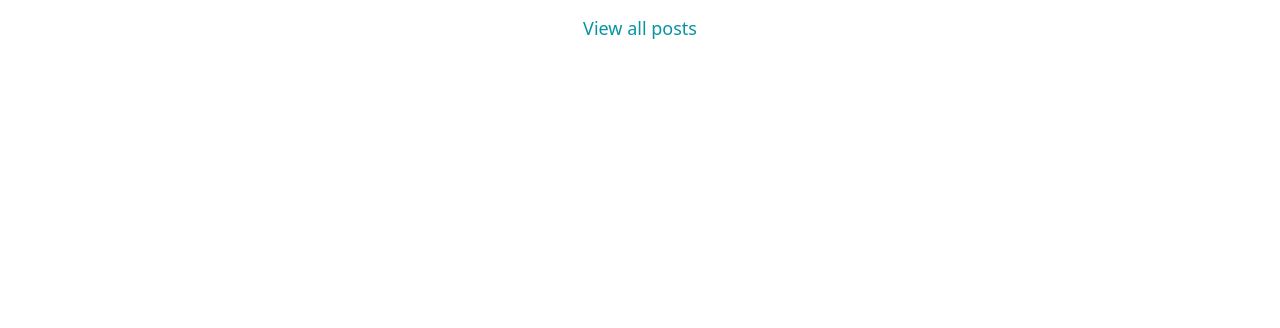
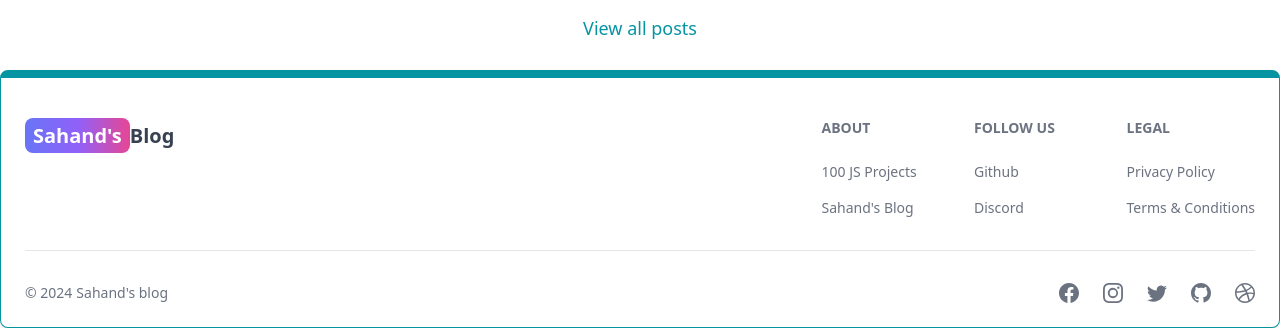
Before and after one commit to Arpine-M/next-blog, a Next.js app: page / in a window 1280 px wide. Shown: the part 1004-1332 px from the top of the page. Before the commit the page ends 1074 px from the top, so only its background shows below. Built offline with nearby package versions, Linux system fonts and the light colour scheme; no server answers.

Commit message:
adding about, projects and footer pages

```diff
--- /dev/null
+++ b/src/app/about/page.jsx
@@ -0,0 +1,48 @@
+export default function About() {
+    return (
+      <div className='min-h-screen flex items-center justify-center'>
+        <div className='max-w-2xl mx-auto p-3 text-center'>
+          <div>
+            <h1 className='text-3xl font font-semibold text-center my-7'>
+              About Sahand&apos;s Blog
+            </h1>
+            <div className='text-md text-gray-500 flex flex-col gap-6'>
+              <p>
+                Welcome to Sahand&apos;s Blog! Created by Sahand Ghavidel, this blog
+                serves as a personal platform to share his insights and ideas with
+                the world. Sahand is an enthusiastic developer who enjoys writing
+                about technology, coding, and a variety of related topics.
+              </p>
+
+              <p>
+                On this blog, you&apos;ll discover weekly articles and tutorials
+                covering a range of topics including web development, software
+                engineering, and programming languages. Sahand is continually
+                learning and exploring new technologies, so make sure to visit
+                frequently for the latest updates!
+              </p>
+
+              <p>
+                This website is created using Next.js and{' '}
+                <a
+                  href='https://go.clerk.com/fgJHKlt'
+                  target='_blank'
+                  className='text-teal-500 hover:underline'
+                >
+                  Clerk
+                </a>
+                .
+              </p>
+
+              <p>
+                We invite you to comment on our posts and interact with other
+                readers. You can like and reply to others&apos; comments as well. We
+                believe that a community of learners can support each other&apos;s
+                growth and development.
+              </p>
+            </div>
+          </div>
+        </div>
+      </div>
+    );
+  }
--- /dev/null
+++ b/src/app/components/Footer.jsx
@@ -0,0 +1,93 @@
+'use client'
+
+import React from 'react'
+
+import { Footer } from 'flowbite-react';
+import Link from 'next/link';
+import {
+  BsFacebook,
+  BsInstagram,
+  BsTwitter,
+  BsGithub,
+  BsDribbble,
+} from 'react-icons/bs';
+export default function FooterCom() {
+  return (
+    <Footer container className='border border-t-8 border-teal-500'>
+      <div className='w-full max-w-7xl mx-auto'>
+        <div className='grid w-full justify-between sm:flex md:grid-cols-1'>
+          <div className='mt-5'>
+            <Link
+              href='/'
+              className='self-center whitespace-nowrap text-lg sm:text-xl font-semibold dark:text-white'
+            >
+              <span className='px-2 py-1 bg-gradient-to-r from-indigo-500 via-purple-500 to-pink-500 rounded-lg text-white'>
+                Sahand&apos;s
+              </span>
+              Blog
+            </Link>
+          </div>
+          <div className='grid grid-cols-2 gap-8 mt-4 sm:grid-cols-3 sm:gap-6'>
+            <div>
+              <Footer.Title title='About' />
+              <Footer.LinkGroup col>
+                <Footer.Link
+                  href='https://www.100jsprojects.com'
+                  target='_blank'
+                  rel='noopener noreferrer'
+                >
+                  100 JS Projects
+                </Footer.Link>
+                <Footer.Link
+                  href='/about'
+                  target='_blank'
+                  rel='noopener noreferrer'
+                >
+                  Sahand&apos;s Blog
+                </Footer.Link>
+              </Footer.LinkGroup>
+            </div>
+            <div>
+              <Footer.Title title='Follow us' />
+              <Footer.LinkGroup col>
+                <Footer.Link
+                  href='https://www.github.com/sahandghavidel'
+                  target='_blank'
+                  rel='noopener noreferrer'
+                >
+                  Github
+                </Footer.Link>
+                <Footer.Link href='#'>Discord</Footer.Link>
+              </Footer.LinkGroup>
+            </div>
+            <div>
+              <Footer.Title title='Legal' />
+              <Footer.LinkGroup col>
+                <Footer.Link href='#'>Privacy Policy</Footer.Link>
+                <Footer.Link href='#'>Terms &amp; Conditions</Footer.Link>
+              </Footer.LinkGroup>
+            </div>
+          </div>
+        </div>
+        <Footer.Divider />
+        <div className='w-full sm:flex sm:items-center sm:justify-between'>
+          <Footer.Copyright
+            href='#'
+            by="Sahand's blog"
+            year={new Date().getFullYear()}
+          />
+          <div className='flex gap-6 sm:mt-0 mt-4 sm:justify-center'>
+            <Footer.Icon href='#' icon={BsFacebook} />
+            <Footer.Icon href='#' icon={BsInstagram} />
+            <Footer.Icon href='#' icon={BsTwitter} />
+            <Footer.Icon
+              href='https://github.com/sahandghavidel'
+              icon={BsGithub}
+            />
+            <Footer.Icon href='#' icon={BsDribbble} />
+          </div>
+        </div>
+      </div>
+    </Footer>
+  );
+}
--- a/src/app/layout.js
+++ b/src/app/layout.js
@@ -7,6 +7,8 @@ import { ThemeProvider } from "next-themes";
 import ThemeCom from "./components/ThemeCom";
 import { ClerkProvider } from "@clerk/nextjs";
 import { ThemeModeScript } from "flowbite-react";
+import Footer from "./components/Footer";
+import FooterCom from "./components/Footer";
 
 
 
@@ -40,6 +42,7 @@ export default function RootLayout({ children }) {
             <ThemeCom>
               <Header/>
               {children}
+              <FooterCom/>
             </ThemeCom>
           </ThemeProvider>
 
--- /dev/null
+++ b/src/app/projects/page.jsx
@@ -0,0 +1,14 @@
+import CallToAction from '../components/CallToAction';
+
+export default function Projects() {
+  return (
+    <div className='min-h-screen max-w-2xl mx-auto flex justify-center items-center flex-col gap-6 p-3'>
+      <h1 className='text-3xl font-semibold'>Pojects</h1>
+      <p className='text-md text-gray-500'>
+        Build fun and engaging projects while learning HTML, CSS, and
+        JavaScript!
+      </p>
+      <CallToAction />
+    </div>
+  );
+}
```
